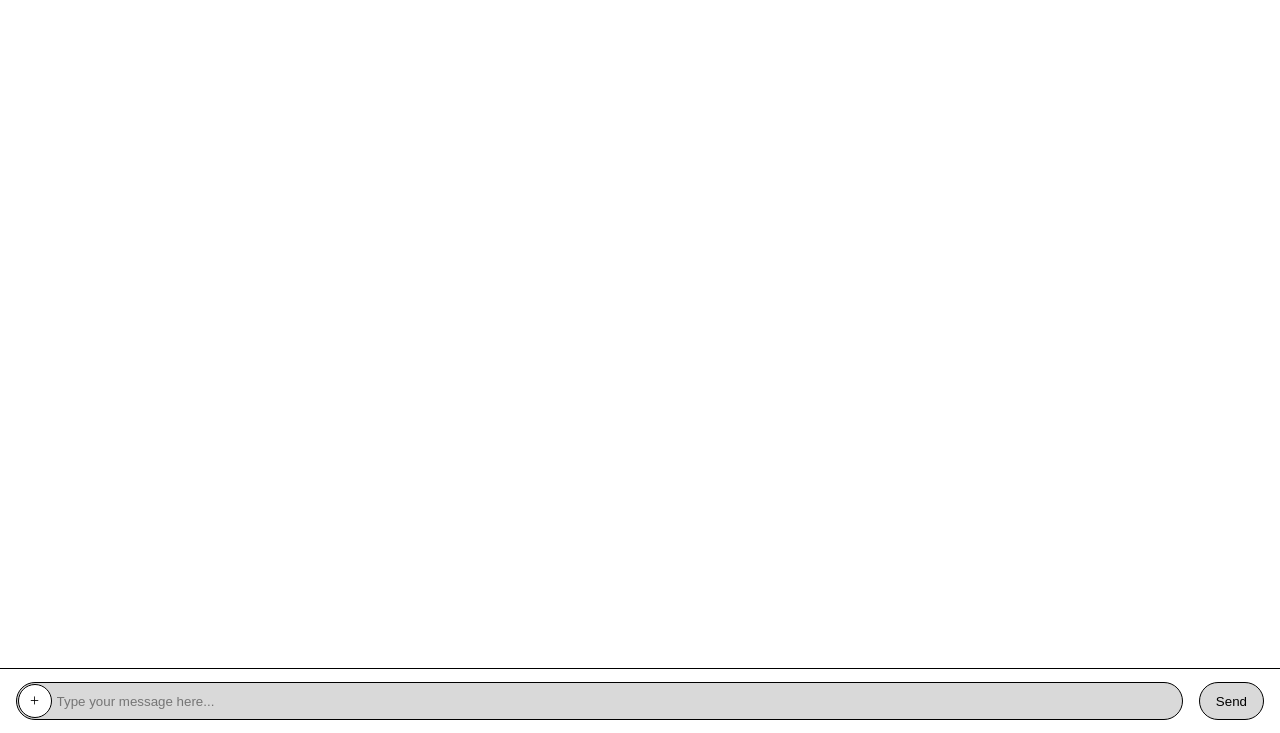
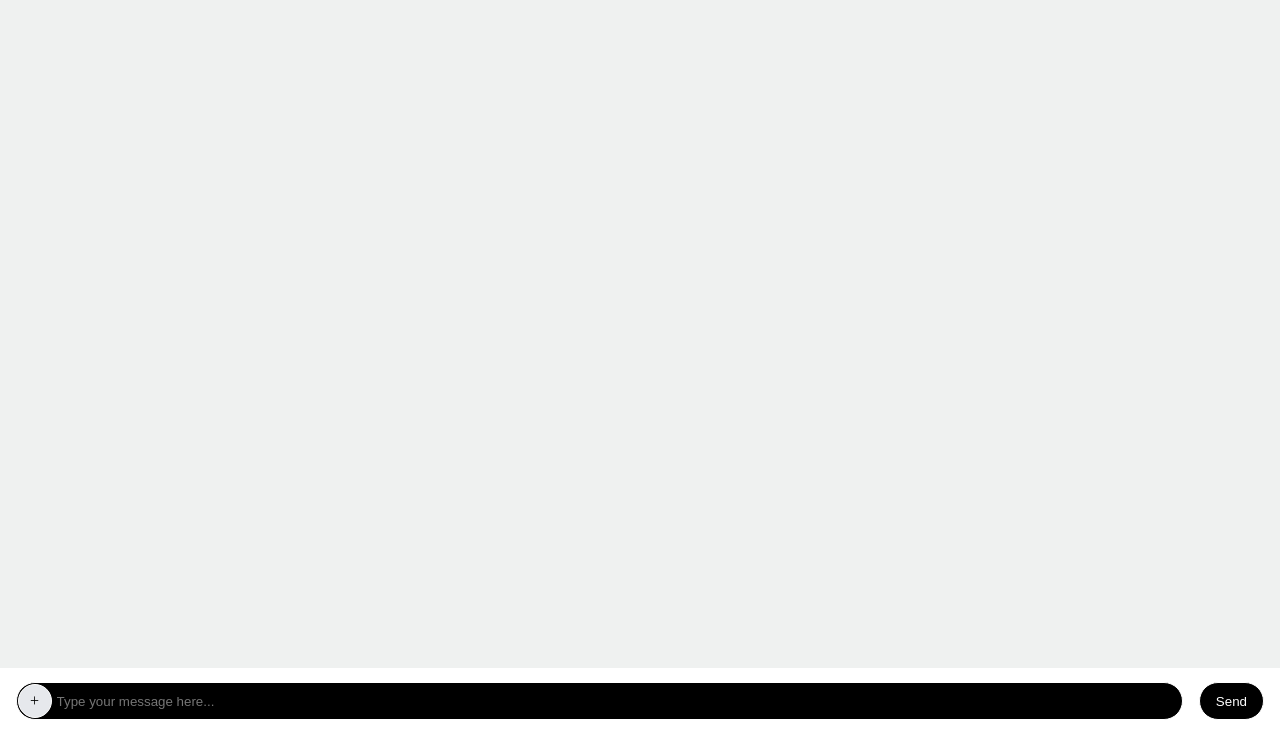
Before and after one commit to cse110-sp23-group3/cse110-sp23-group3, a website: page source/index.html in a window 1280 px wide. Shown: the part 67-800 px from the top of the page. Drawn offline with Linux system fonts and the light colour scheme.

Commit message:
Make the theme variables consistent and change the color

```diff
--- a/source/assets/styles/index.css
+++ b/source/assets/styles/index.css
@@ -1,4 +1,5 @@
 main {
+    background-color: var(--light-gray);
     display: flex;
     flex-direction: column;
     height: calc(100vh - var(--header-height) - var(--footer-height) - 2rem - 1px);
@@ -43,11 +44,11 @@ form label[for="image"] {
     width: 2rem;
     height: 2rem;
     border-radius: 50%;
-    color: var(--text-primary);
+    color: var(--text-secondary);
     cursor: pointer;
     margin: 0.13rem -2.25rem 0.13rem 0.1rem;
     border: 1px solid var(--text-primary);
-    background: white;
+    background: var(--bg-secondary);
     z-index: 1;
 }
 
@@ -78,15 +79,16 @@ button[type="submit"] {
 }
 
 .message-bubble {
-    background-color: var(--bg-primary);
-    color: black;
+    background-color: var(--bg-secondary);
+    color: var(--text-secondary);
     border-radius: 1rem;
     padding: 0.75rem;
     max-width: 80%;
 }
 
 .outgoing-message .message-bubble {
-    background-color: var(--bg-secondary);
+    background-color: var(--bg-primary);
+    color: var(--text-primary);
     align-self: flex-end;
 }
 
--- a/source/assets/styles/main.css
+++ b/source/assets/styles/main.css
@@ -1,11 +1,14 @@
 :root {
+    --light-gray: #eff1f0;
     --gray: #d9d9d9;
+
+    --light-blue: #e6e8ec;
     --blue: #1e90ff;
 
-    --bg-secondary: var(--blue);
-    --bg-primary: var(--gray);
+    --bg-primary: black;
+    --bg-secondary: var(--light-blue);
 
-    --text-primary: #000;
+    --text-primary: white;
     --text-secondary: #000;
 
     --header-height: 3rem;
@@ -32,4 +35,5 @@ header {
     align-items: center;
     padding: 0 1rem;
     background-color: var(--bg-primary);
+    color: var(--text-primary);
 }
```
